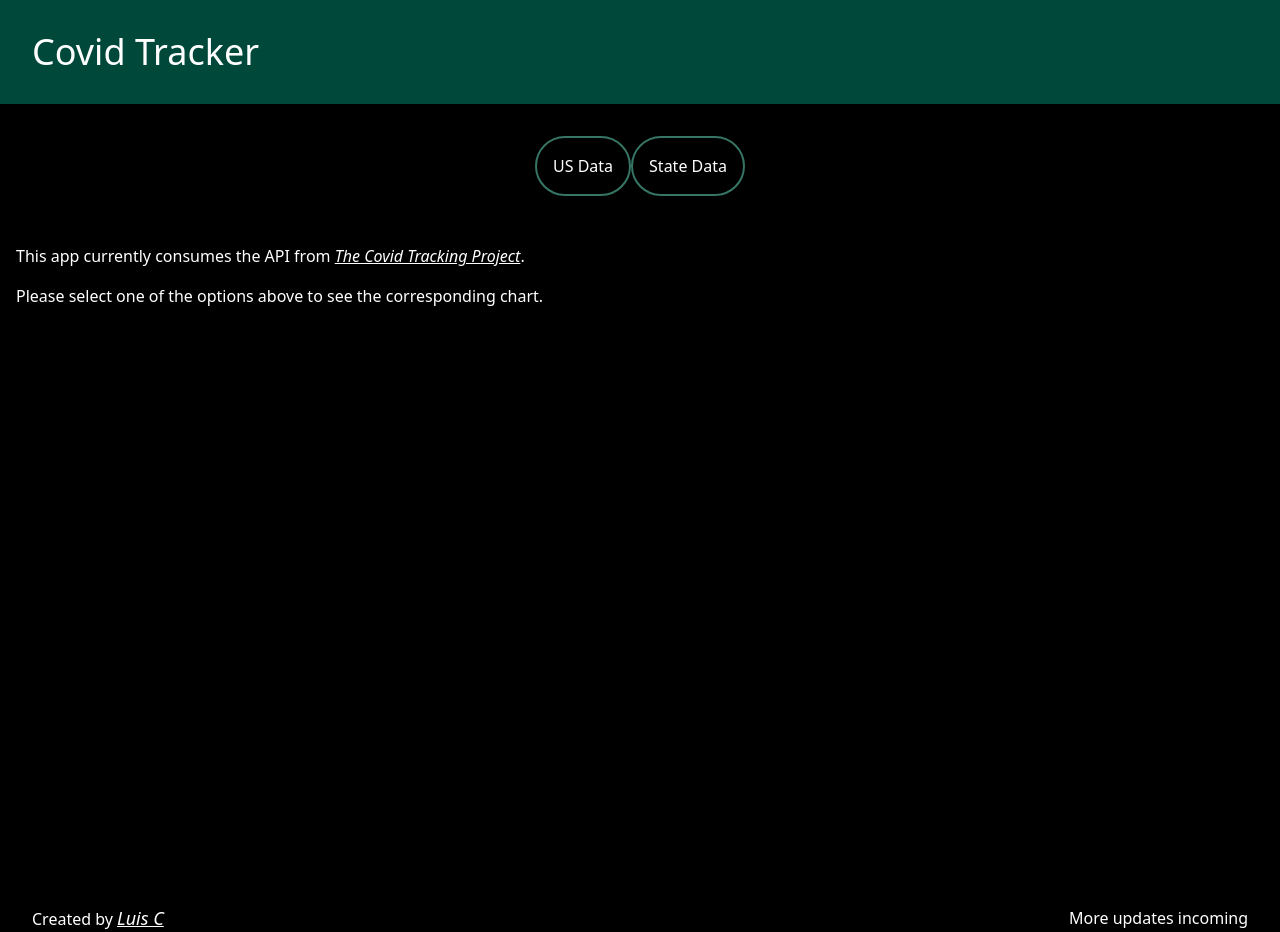
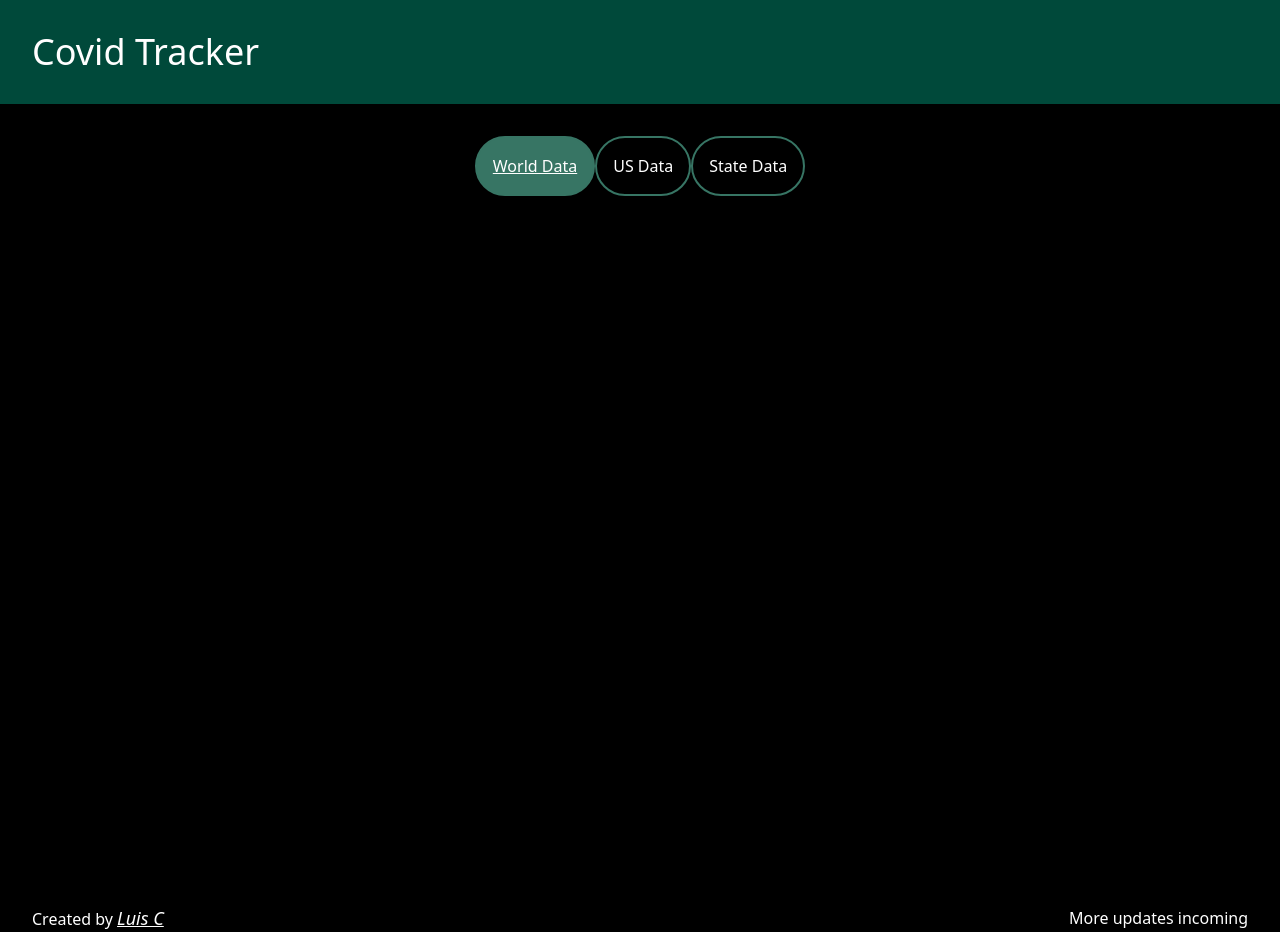
Before and after one commit to Blazekla/covid-tracker, a React (Create React App) app: page /world in a window 1280 px wide. Built offline with nearby package versions, Linux system fonts and the light colour scheme.

Commit message:
added initial world component page to display data from new api

```diff
--- a/src/App.js
+++ b/src/App.js
@@ -3,6 +3,8 @@ import { Switch, Route, NavLink } from "react-router-dom";
 import Layout from "./components/Layout";
 import Intro from "./components/intro";
 import "./assets/css/tailwind.css";
+
+import World from "./components/World";
 import US from "./components/US/usPage";
 import State from "./components/State/statePage";
 
@@ -10,6 +12,14 @@ function App() {
   return (
     <Layout>
       <div className="flex justify-center py-8">
+        <NavLink
+          to="/world"
+          className="p-4 rounded-full border-solid border-2 border-primary-light text-white"
+          activeClassName="underline bg-primary-light"
+          aria-label="See US Numbers"
+        >
+          World Data
+        </NavLink>
         <NavLink
           to="/us"
           className="p-4 rounded-full border-solid border-2 border-primary-light text-white"
@@ -29,6 +39,9 @@ function App() {
       </div>
       <div className="py-4">
         <Switch>
+          <Route path="/world">
+            <World />
+          </Route>
           <Route path="/us">
             <US />
           </Route>
--- /dev/null
+++ b/src/components/World/index.js
@@ -0,0 +1,7 @@
+import React from "react";
+
+function Index() {
+  return <div>Page for the Worldometer data</div>;
+}
+
+export default Index;
```
